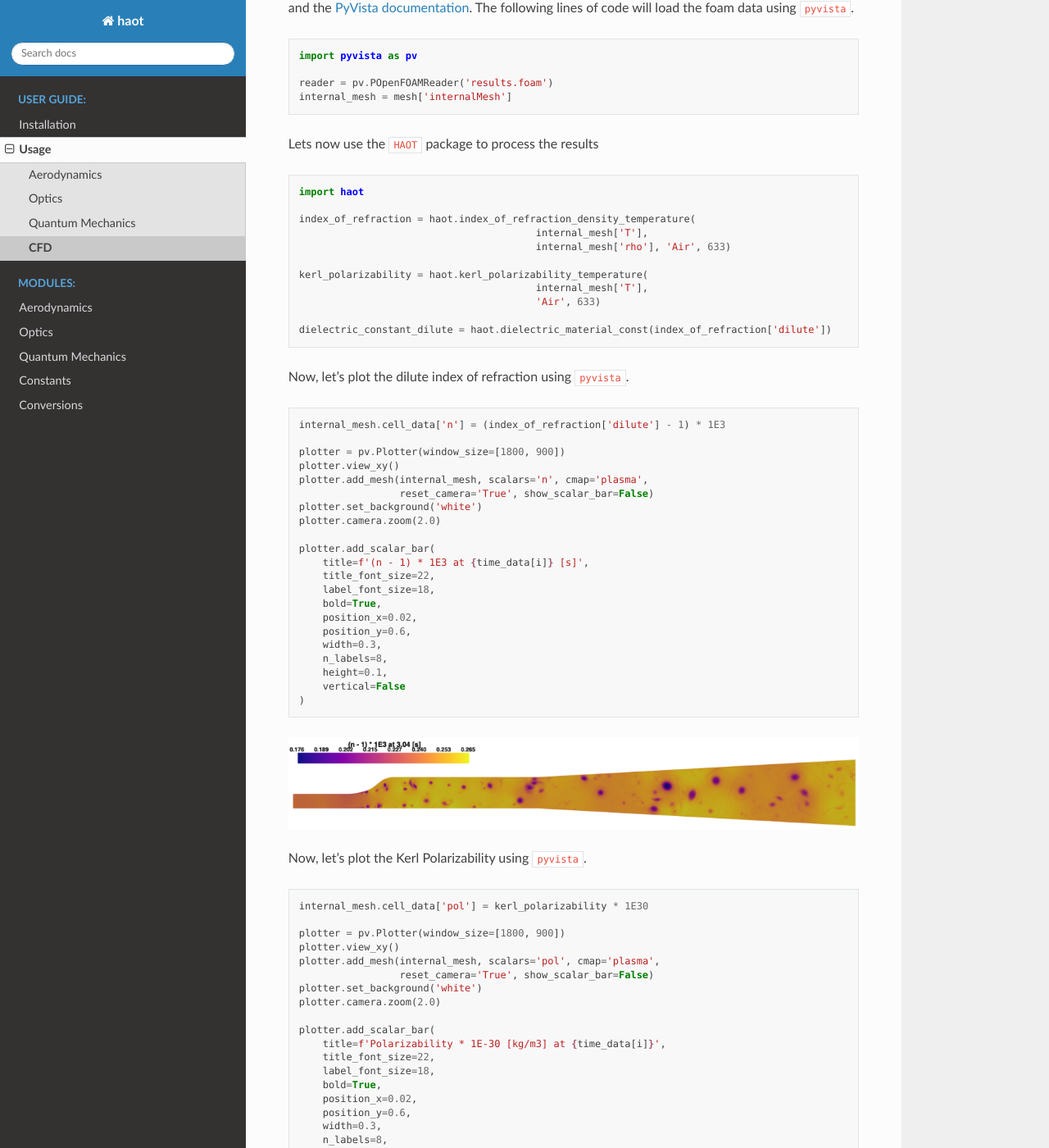
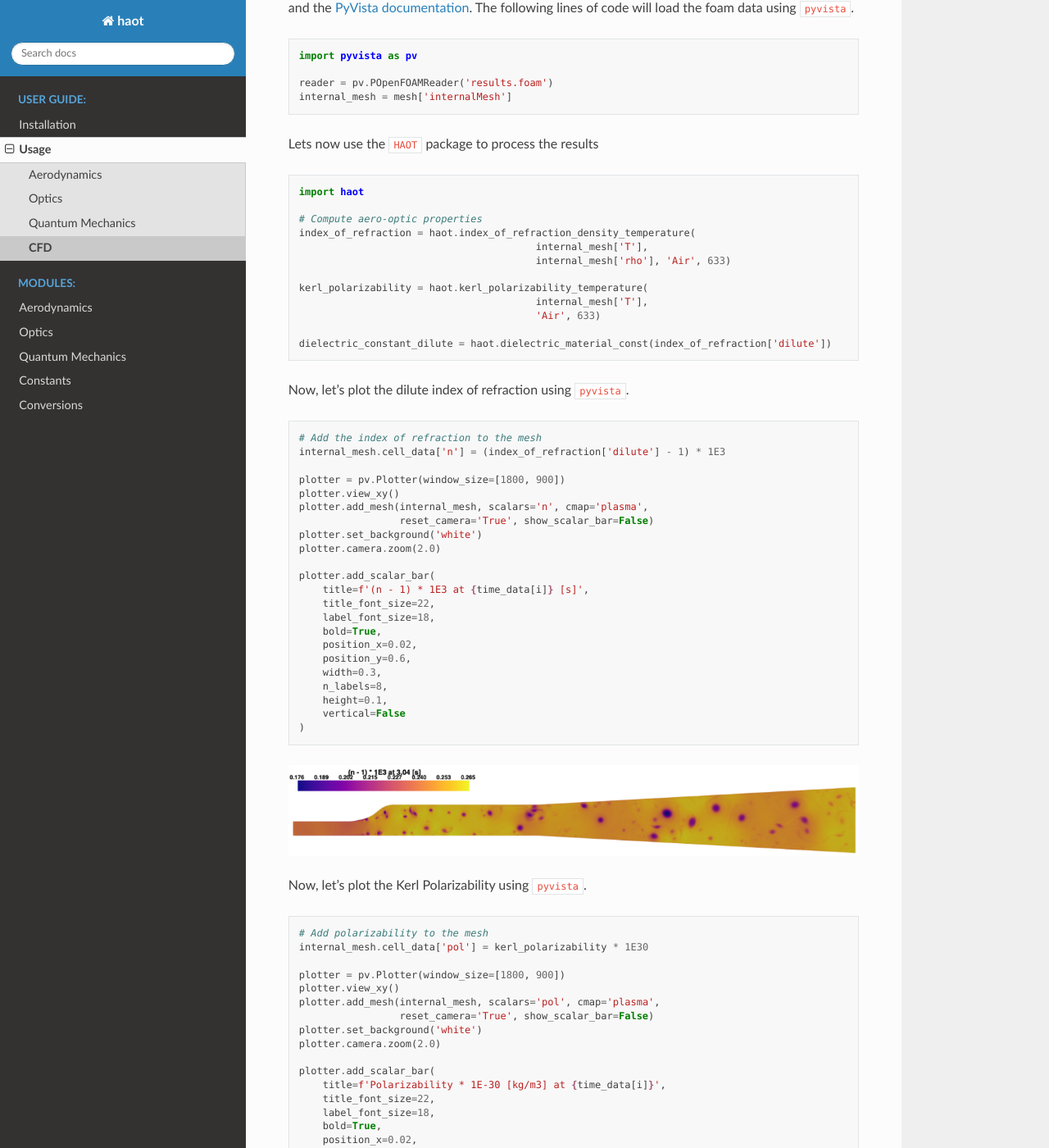
Before and after one commit to mliza/HAOT, a Sphinx documentation site: the page built from docs/source/user_guide/examples/CFD.rst, in a window 1280 px wide and 1400 px high, scrolled down 447 px. Shown: the whole window at 82% size. Built offline with Sphinx 7.4.7 and the Read the Docs theme 3.1.0, drawn with Linux system fonts in a browser that asks for light colours; the version number is read from the project's files by our own code; some of the changed text lies outside the part shown.

Commit message:
Updated documentation

```diff
--- a/docs/source/user_guide/examples/CFD.rst
+++ b/docs/source/user_guide/examples/CFD.rst
@@ -26,6 +26,7 @@ Lets now use the ``HAOT`` package to process the results
 
     import haot
 
+    # Compute aero-optic properties
     index_of_refraction = haot.index_of_refraction_density_temperature(
                                             internal_mesh['T'],
                                             internal_mesh['rho'], 'Air', 633)
@@ -41,6 +42,7 @@ Now, let's plot the dilute index of refraction using ``pyvista``.
 
 .. code:: python
 
+    # Add the index of refraction to the mesh
     internal_mesh.cell_data['n'] = (index_of_refraction['dilute'] - 1) * 1E3
 
     plotter = pv.Plotter(window_size=[1800, 900])
@@ -69,6 +71,7 @@ Now, let's plot the Kerl Polarizability using ``pyvista``.
 
 .. code:: python
 
+    # Add polarizability to the mesh
     internal_mesh.cell_data['pol'] = kerl_polarizability * 1E30
 
     plotter = pv.Plotter(window_size=[1800, 900])
@@ -98,6 +101,7 @@ Now, let's plot the Dielectric's medium constant using ``pyvista``.
 
 .. code:: python
 
+    # Add Dielectric constant to the mesh
     internal_mesh.cell_data['dielectric_dilute'] = dielectric_constant_dilute * 1E12
 
     plotter = pv.Plotter(window_size=[1800, 900])
```
